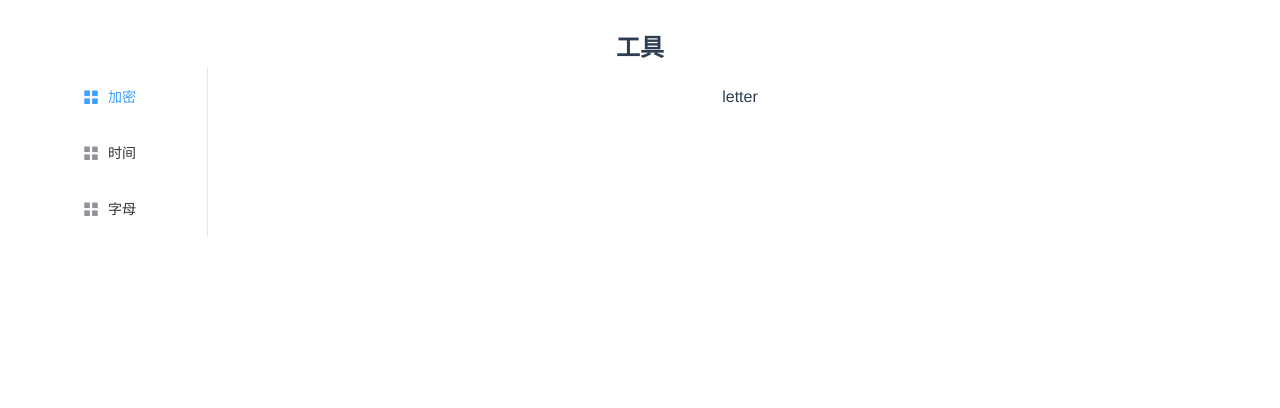
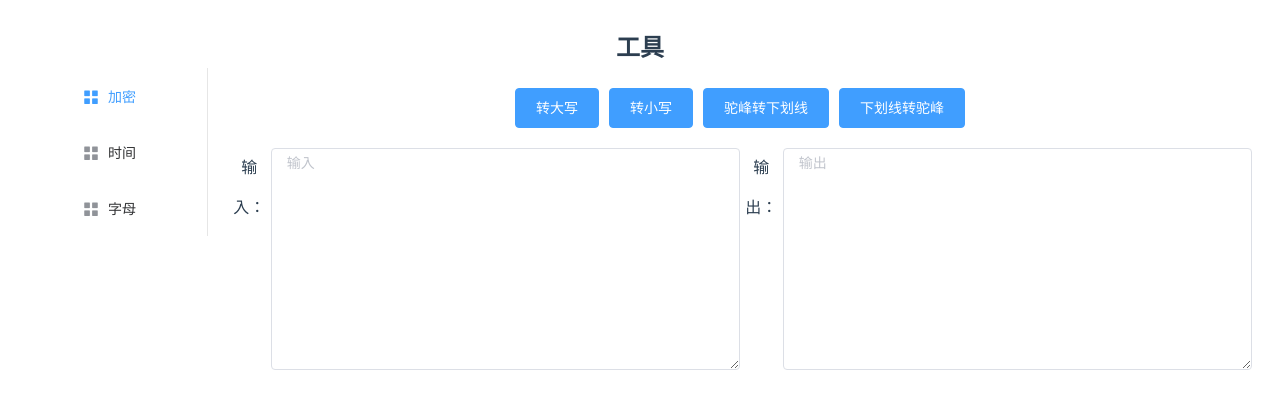
Before and after one commit to OomelodyoO/tools, a Vue app: page /#/letter in a window 1280 px wide. Shown: the top 408 px of the page. Built offline with nearby package versions, Linux system fonts and the light colour scheme.

Commit message:
转大写 转小写 驼峰转下划线 下划线转驼峰

```diff
--- a/package.json
+++ b/package.json
@@ -12,7 +12,7 @@
     "crypto-js": "^3.1.9-1",
     "element-ui": "^2.12.0",
     "vue": "^2.6.10",
-    "vue-router": "^3.1.3"
+    "vue-router": "^3.0.7"
   },
   "devDependencies": {
     "@vue/cli-plugin-babel": "^4.0.0",
--- a/src/components/content/encryption/Encryption.vue
+++ b/src/components/content/encryption/Encryption.vue
@@ -8,11 +8,15 @@
         <el-row>
             <el-col :span="2">明文：</el-col>
             <el-col :span="10">
-                <el-input v-model="plaintext" placeholder="请输入明文" @input="changeCipherText"></el-input>
+                <el-input v-model="plaintext" placeholder="请输入明文" type="textarea"
+                          :autosize="{ minRows: 10, maxRows: 10}"
+                          @input="changeCipherText"></el-input>
             </el-col>
             <el-col :span="2">盐值：</el-col>
             <el-col :span="10">
-                <el-input v-model="salt" placeholder="请输入盐值" @input="changeCipherText"></el-input>
+                <el-input v-model="salt" placeholder="请输入盐值" type="textarea"
+                          :autosize="{ minRows: 10, maxRows: 10}"
+                          @input="changeCipherText"></el-input>
             </el-col>
         </el-row>
         <el-row>
@@ -57,9 +61,9 @@
                 plaintext: '',
                 salt: '',
                 md5CipherText: this.$crypto.MD5(this.plaintext + this.salt).toString(),
-                sha1CipherText:  this.$crypto.SHA1(this.plaintext + this.salt).toString(),
-                sha256CipherText:  this.$crypto.SHA256(this.plaintext + this.salt).toString(),
-                sha512CipherText:  this.$crypto.SHA512(this.plaintext + this.salt).toString()
+                sha1CipherText: this.$crypto.SHA1(this.plaintext + this.salt).toString(),
+                sha256CipherText: this.$crypto.SHA256(this.plaintext + this.salt).toString(),
+                sha512CipherText: this.$crypto.SHA512(this.plaintext + this.salt).toString()
             }
         },
         methods: {
--- a/src/components/content/letter/Letter.vue
+++ b/src/components/content/letter/Letter.vue
@@ -1,15 +1,67 @@
 <template>
     <div id="letter">
-        letter
+        <el-row justify="center">
+            <el-button type="primary" @click="changeCase('upper')">转大写</el-button>
+            <el-button type="primary" @click="changeCase('lower')">转小写</el-button>
+            <el-button type="primary" @click="changeNaming('camelBakToUnderLine')">驼峰转下划线</el-button>
+            <el-button type="primary" @click="changeNaming('underLineToCamelBak')">下划线转驼峰</el-button>
+        </el-row>
+        <el-row>
+            <el-col :span="1">输入：</el-col>
+            <el-col :span="11">
+                <el-input v-model="input" placeholder="输入" type="textarea"
+                          :autosize="{ minRows: 10, maxRows: 10}"></el-input>
+            </el-col>
+            <el-col :span="1">输出：</el-col>
+            <el-col :span="11">
+                <el-input v-model="output" placeholder="输出" type="textarea"
+                          :autosize="{ minRows: 10, maxRows: 10}"></el-input>
+            </el-col>
+        </el-row>
     </div>
 </template>
 
 <script>
     export default {
-        name: "Letter"
+        name: "Letter",
+        data() {
+            return {
+                input: '',
+                output: ''
+            }
+        },
+        methods: {
+            changeCase(str) {
+                switch (str) {
+                    case "upper":
+                        this.output = this.input.toUpperCase();
+                        break;
+                    case "lower":
+                        this.output = this.input.toLowerCase();
+                        break;
+                }
+            },
+            changeNaming(str) {
+                switch (str) {
+                    case "camelBakToUnderLine":
+                        this.output = this.input.replace(/[A-Z]/g, function (match) {
+                            return "_" + match.toLowerCase();
+                        });
+                        break;
+                    case "underLineToCamelBak":
+                        this.output = this.input.replace(/_(\w)/g, function (all, letter) {
+                            return letter.toUpperCase();
+                        });
+                        break;
+                }
+            }
+        }
     }
 </script>
 
 <style scoped>
-
+    .el-row {
+        line-height: 40px;
+        margin-bottom: 20px;
+    }
 </style>
--- a/src/router/index.js
+++ b/src/router/index.js
@@ -9,6 +9,10 @@ Vue.use(Router);
 
 export default new Router({
     routes: [
+        {
+            path: '/',
+            redirect: 'encryption'
+        },
         {
             path: '/encryption',
             name: 'encryption',
--- a/vue.config.js
+++ b/vue.config.js
@@ -1,3 +1,3 @@
 module.exports = {
     publicPath: './'
-}
+};
```
Also changed, not shown: babel.config.js (+4 -4 lines), 1 other file (tests, documents, lock files or other folders).
